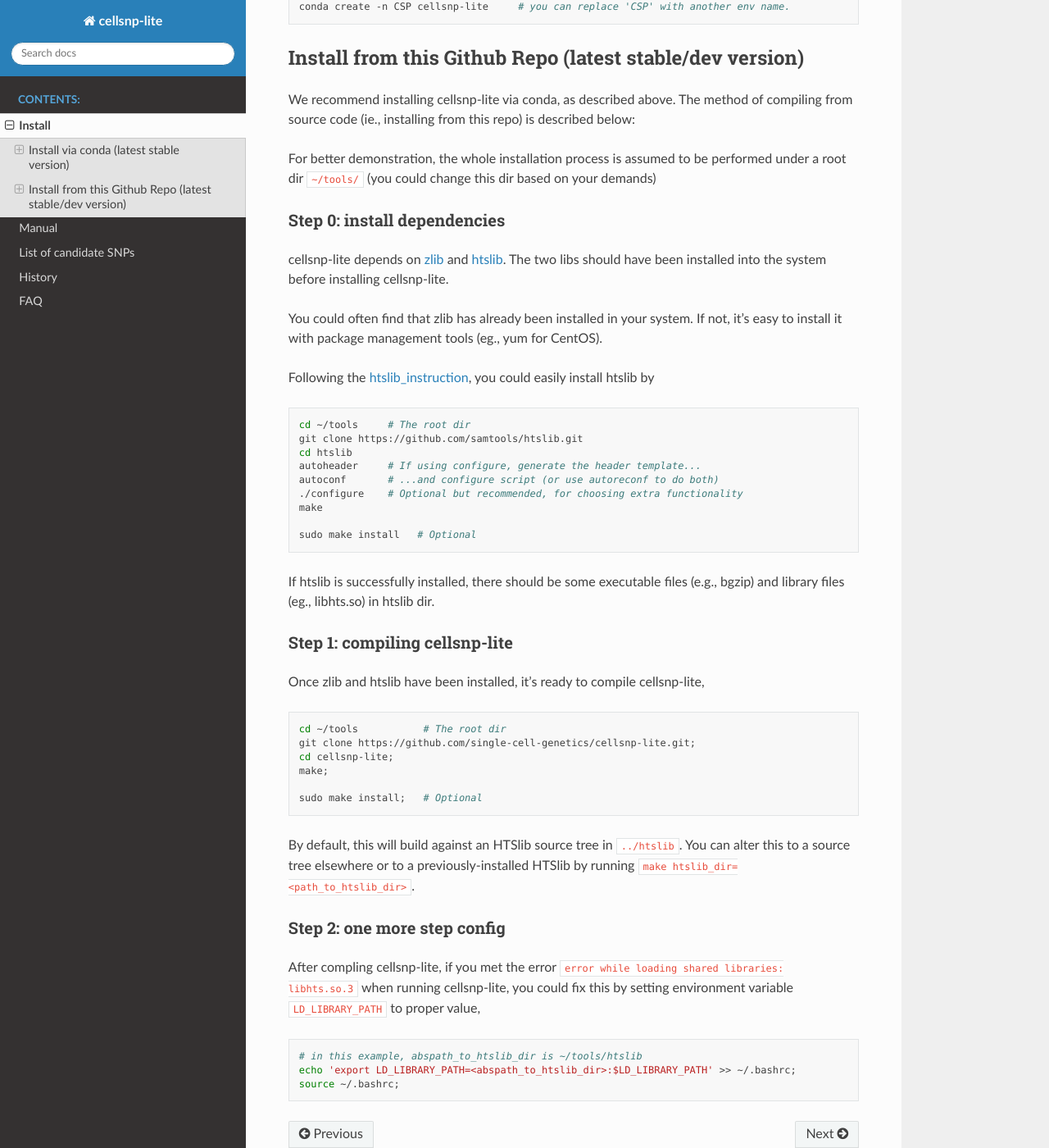
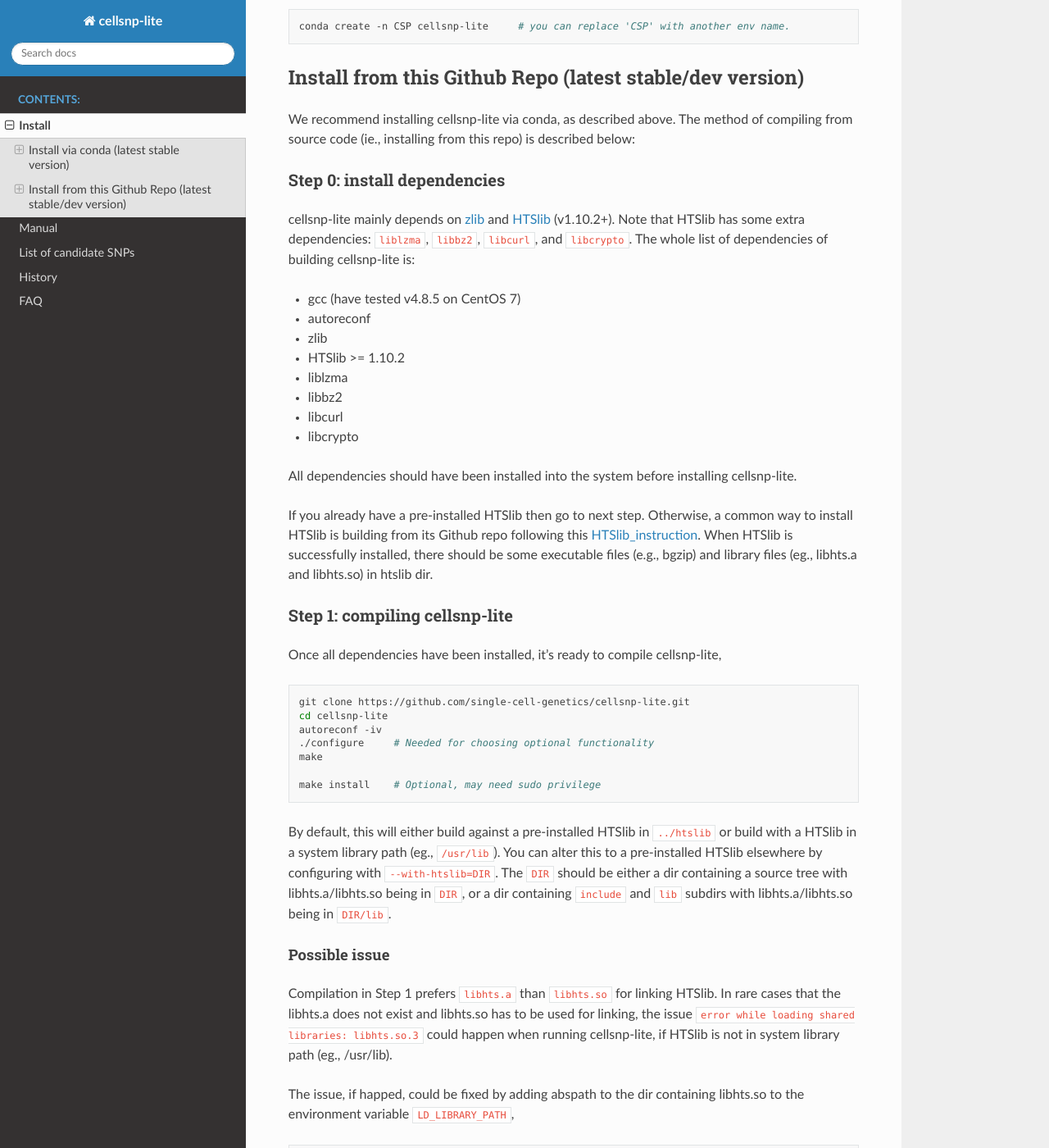
Before and after one commit to single-cell-genetics/cellsnp-lite, a Sphinx documentation site: the page built from doc/install.rst, in a window 1280 px wide and 1400 px high, scrolled down 671 px. Shown: the whole window at 82% size. Built offline with Sphinx 7.4.7 and the Read the Docs theme 2.0.0, drawn with Linux system fonts in a browser that asks for light colours; some of the changed text lies outside the part shown.

Commit message:
update install.rst

```diff
--- a/doc/install.rst
+++ b/doc/install.rst
@@ -6,7 +6,8 @@ cellsnp-lite is implemented in C. You can install it via conda_ or from this git
 Install via conda (latest stable version)
 -----------------------------------------
 
-This is the recommended way to install cellsnp-lite.
+This is the recommended way to install cellsnp-lite. Lacking the potential issues of
+dependency, it's simple and fast if conda is available on the machine.
 
 Step 1: add config
 ^^^^^^^^^^^^^^^^^^
@@ -39,65 +40,67 @@ Install from this Github Repo (latest stable/dev version)
 We recommend installing cellsnp-lite via conda, as described above. The method of compiling
 from source code (ie., installing from this repo) is described below:
 
-For better demonstration, the whole installation process is assumed to be performed under
-a root dir ``~/tools/`` (you could change this dir based on your demands)
-
 Step 0: install dependencies
 ^^^^^^^^^^^^^^^^^^^^^^^^^^^^
 
-cellsnp-lite depends on `zlib`_ and `htslib`_. The two libs should have been installed into
-the system before installing cellsnp-lite.
+cellsnp-lite mainly depends on `zlib`_ and `HTSlib`_ (v1.10.2+). Note that HTSlib
+has some extra dependencies: ``liblzma``, ``libbz2``, ``libcurl``, and
+``libcrypto``. The whole list of dependencies of building cellsnp-lite is:
 
-You could often find that zlib has already been installed in your system. If not, it's easy to
-install it with package management tools (eg., yum for CentOS).
+- gcc (have tested v4.8.5 on CentOS 7)
+- autoreconf
+- zlib
+- HTSlib >= 1.10.2
+- liblzma
+- libbz2
+- libcurl
+- libcrypto
 
-Following the `htslib_instruction`_, you could easily install htslib by
+All dependencies should have been installed into the system before installing cellsnp-lite.
 
-.. code-block:: bash
-
-  cd ~/tools     # The root dir
-  git clone https://github.com/samtools/htslib.git
-  cd htslib
-  autoheader     # If using configure, generate the header template...
-  autoconf       # ...and configure script (or use autoreconf to do both)
-  ./configure    # Optional but recommended, for choosing extra functionality
-  make
-
-  sudo make install   # Optional
-
-If htslib is successfully installed, there should be some executable files (e.g., bgzip)
-and library files (eg., libhts.so) in htslib dir.
+If you already have a pre-installed HTSlib then go to next step. Otherwise, a common way
+to install HTSlib is building from its Github repo following this `HTSlib_instruction`_.
+When HTSlib is successfully installed, there should be some executable files (e.g., bgzip)
+and library files (eg., libhts.a and libhts.so) in htslib dir.
 
 Step 1: compiling cellsnp-lite
 ^^^^^^^^^^^^^^^^^^^^^^^^^^^^^^
 
-Once zlib and htslib have been installed, it's ready to compile cellsnp-lite,
+Once all dependencies have been installed, it's ready to compile cellsnp-lite,
 
 .. code-block:: bash
 
-  cd ~/tools           # The root dir
-  git clone https://github.com/single-cell-genetics/cellsnp-lite.git;
-  cd cellsnp-lite;
-  make;
+  git clone https://github.com/single-cell-genetics/cellsnp-lite.git
+  cd cellsnp-lite
+  autoreconf -iv
+  ./configure     # Needed for choosing optional functionality
+  make
 
-  sudo make install;   # Optional
+  make install    # Optional, may need sudo privilege
 
-By default, this will build against an HTSlib source tree in ``../htslib``. You can alter this
-to a source tree elsewhere or to a previously-installed HTSlib by running
-``make htslib_dir=<path_to_htslib_dir>``.
+By default, this will either build against a pre-installed HTSlib in ``../htslib``
+or build with a HTSlib in a system library path (eg., ``/usr/lib``). You can alter
+this to a pre-installed HTSlib elsewhere by configuring with ``--with-htslib=DIR``.
+The ``DIR`` should be either a dir containing a source tree with libhts.a/libhts.so
+being in ``DIR``, or a dir containing ``include`` and ``lib`` subdirs with
+libhts.a/libhts.so being in ``DIR/lib``.
 
-Step 2: one more step config
-^^^^^^^^^^^^^^^^^^^^^^^^^^^^
+Possible issue
+**************
 
-After compling cellsnp-lite, if you met the error ``error while loading shared libraries: libhts.so.3`` when running cellsnp-lite, you could fix this by setting environment variable ``LD_LIBRARY_PATH``
-to proper value,
+Compilation in Step 1 prefers ``libhts.a`` than ``libhts.so`` for linking HTSlib. In rare
+cases that the libhts.a does not exist and libhts.so has to be used for linking, the
+issue ``error while loading shared libraries: libhts.so.3`` could happen when running
+cellsnp-lite, if HTSlib is not in system library path (eg., /usr/lib).
+
+The issue, if happed, could be fixed by adding abspath to the dir containing libhts.so
+to the environment variable ``LD_LIBRARY_PATH``,
 
 .. code-block:: bash
 
-  # in this example, abspath_to_htslib_dir is ~/tools/htslib
-  echo 'export LD_LIBRARY_PATH=<abspath_to_htslib_dir>:$LD_LIBRARY_PATH' >> ~/.bashrc;
-  source ~/.bashrc;
+  echo 'export LD_LIBRARY_PATH=<abspath_to_htslib_dir>:$LD_LIBRARY_PATH' >> ~/.bashrc
+  source ~/.bashrc
 
 .. _zlib: http://zlib.net/
-.. _htslib: https://github.com/samtools/htslib
-.. _htslib_instruction: https://github.com/samtools/htslib#building-htslib
+.. _HTSlib: https://github.com/samtools/htslib
+.. _HTSlib_instruction: https://github.com/samtools/htslib#building-htslib
```
